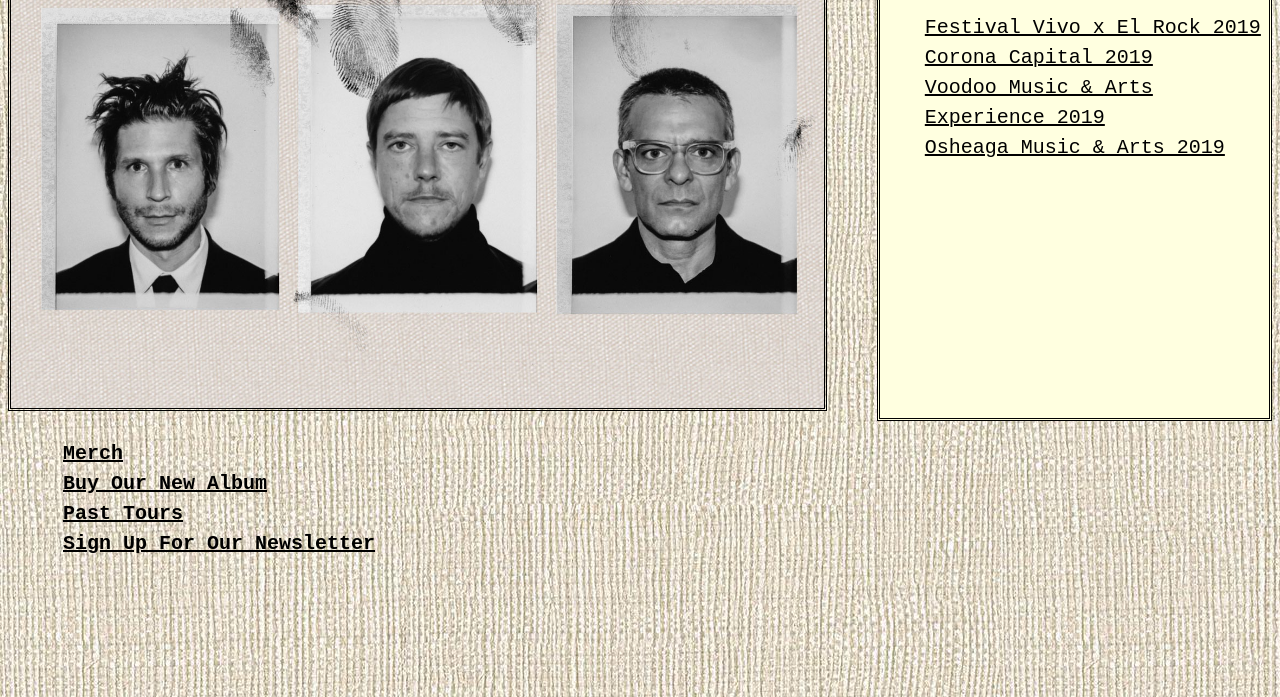
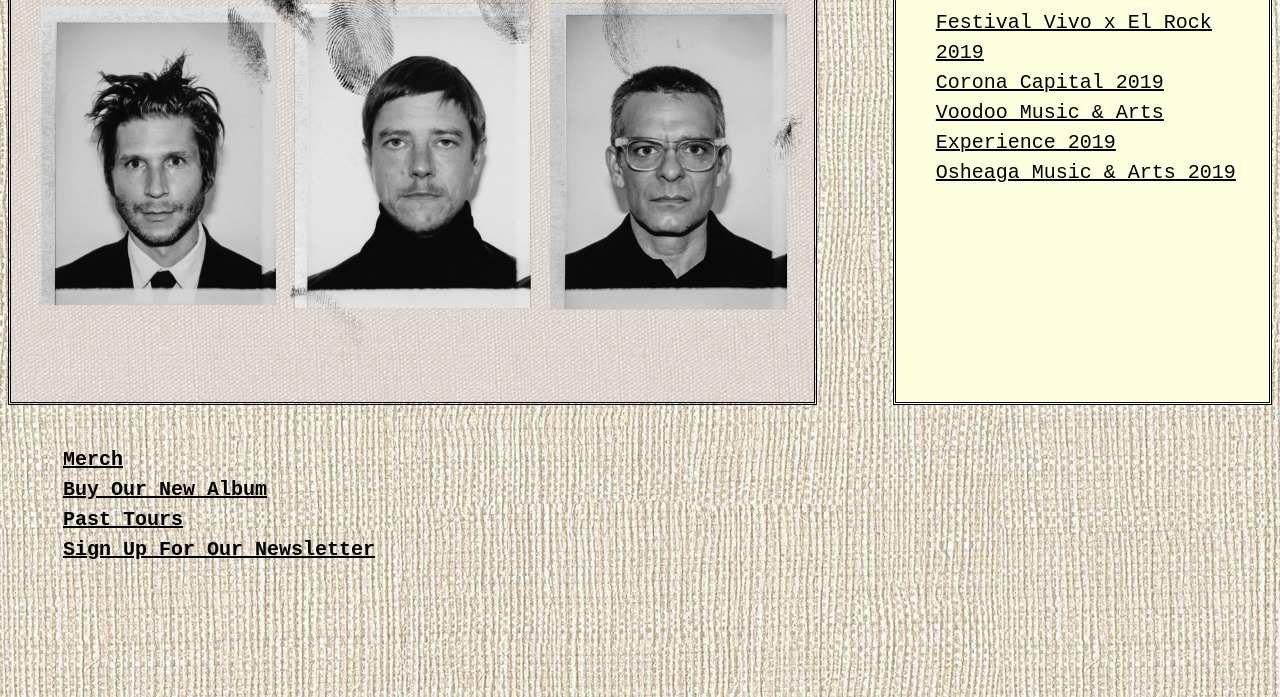
Before and after one commit to niccikaufman/band-page, a plain HTML site: page index.html in a window 1280 px wide. Shown: the part 103-800 px from the top of the page. Drawn offline with Linux system fonts and the light colour scheme.

Commit message:
update borders on index.html

```diff
--- a/index.html
+++ b/index.html
@@ -18,7 +18,7 @@
       </div>
     </div>
     <img src="images/headshots2.jpg" alt="Headshots" class="headshots">
-    <div class="links">
+    <div class="link-box">
       <ul>
         <strong><li><a href="#">Merch</a></li>
         <li><a href="#">Buy Our New Album</a></li>
--- a/styles.css
+++ b/styles.css
@@ -6,9 +6,10 @@ body {
   width: 30%;
   float: right;
   height: 500px;
-  padding: 5px;
   background-color: lightyellow;
   border-style: double;
+  margin-bottom: 12px;
+  box-sizing: border-box;
 }
 
 .logo {
@@ -20,6 +21,8 @@ img.headshots {
   float: left;
   height: 500px;
   border-style: double;
+  margin-bottom: 12px;
+  box-sizing: border-box;
 }
 
 li {
@@ -36,7 +39,7 @@ li {
   text-decoration: underline;
 }
 
-.links {
+.link-box {
   float: left;
   padding: 15px;
   line-height:1.5;
```
